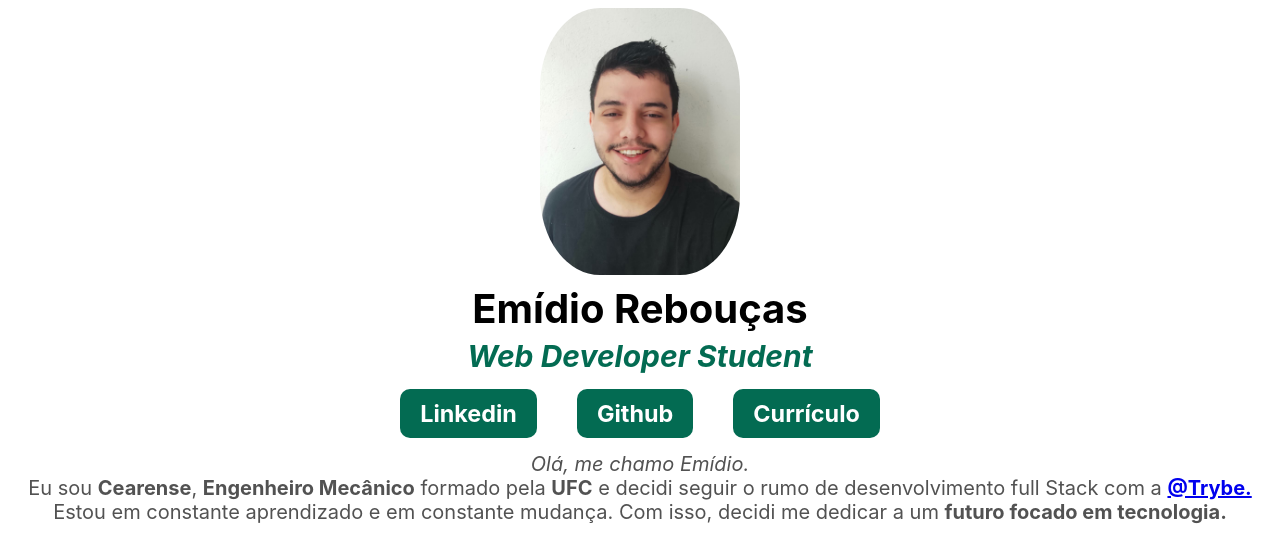
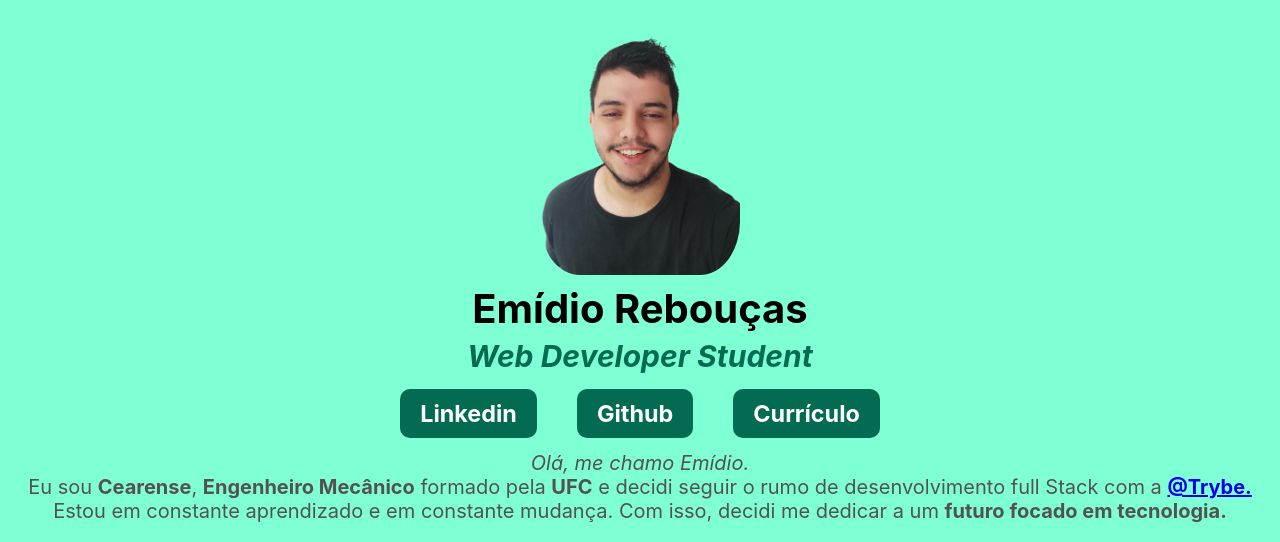
Before and after one commit to emidioreb/portifolio, a plain HTML site: page index.html in a window 1280 px wide. Shown: the top 542 px of the page. Drawn offline with Linux system fonts and the light colour scheme.

Commit message:
foto sem fundo; mudança de cor do background

```diff
--- a/index.html
+++ b/index.html
@@ -6,7 +6,7 @@
         <link rel="stylesheet" type="text/css" href="style.css">
     </head>
     <body>
-        <img class="picture" src="foto_perfil.jpeg" width="200px">
+        <img class="picture" src="foto_perfil-removebg-preview.png" width="200px">
         <h1 class="titulo">Emídio Rebouças</h1>
         <h2 id="subtitulo"><em>Web Developer Student</em></h2>
         <h3><a class="button" href="https://www.linkedin.com/in/emidioreboucas/" target="_blank">Linkedin</a><a class="button" href="https://github.com/emidioreb" target="_blank">Github</a><a class="button" href="Curriculo - sd - João Emídio R. Gonçalves .pdf" target="_blank">Currículo</a></h3>
--- a/style.css
+++ b/style.css
@@ -2,17 +2,13 @@
 
 
 body{
-    background-color:white (29, 158, 201, 0.329);
+    background-color:	#7FFFD4;
     font-size: 20px;
     text-align:center;
 }
 p{
-    background-color: white;
     font-family:-apple-system, BlinkMacSystemFont, 'Segoe UI', Roboto, Oxygen, Ubuntu, Cantarell, 'Open Sans', 'Helvetica Neue', sans-serif;
     color: #525252;
-}
-ul{
-    background-color: white;
 }
 h2{
     line: height 10px;px;
@@ -24,11 +20,10 @@ ul{
     ;
 }
 #subtitulo{
-    background-color: white
     ;
 }
 .picture{
-    border-radius: 30%;
+    border-radius: 20%;
 }
 .button{
     color:white;
```
Also changed, not shown: foto_perfil-removebg-preview.png (added).
